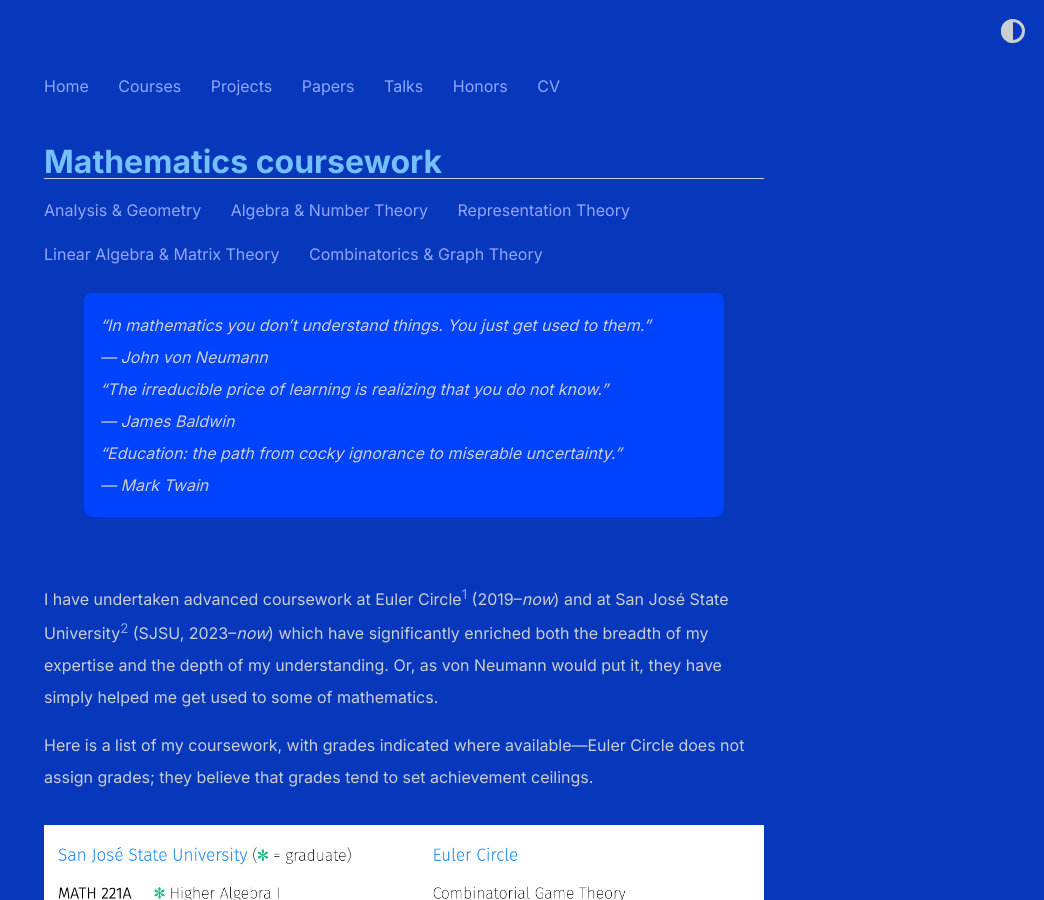
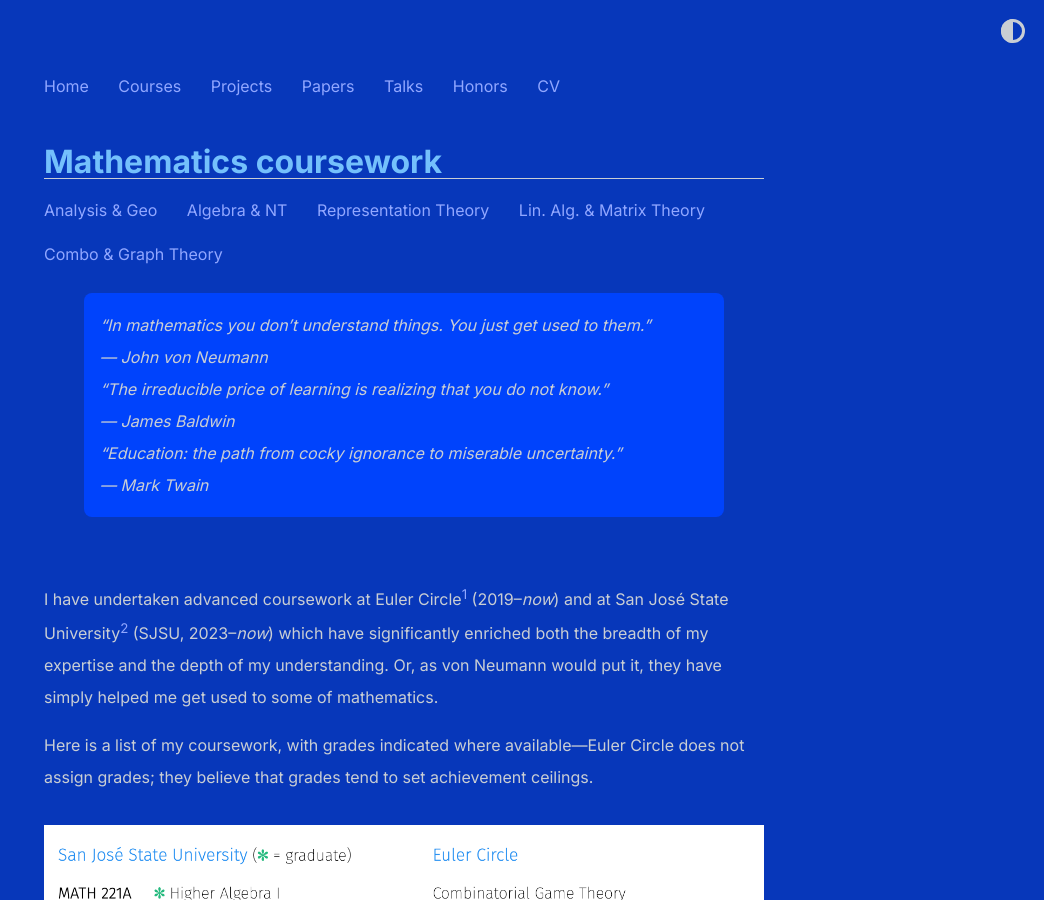
Before and after one commit to shihankanungo/shihankanungo.github.io, a Jekyll site: the page built from courses.md, in a window 1280 px wide and 900 px high. Shown: the whole window, without its empty margins (236-1280 px from the left). Built offline with Jekyll 4.4.1, drawn with Linux system fonts in a browser that asks for light colours.

Commit message:
Update home.yml

```diff
--- a/_data/home.yml
+++ b/_data/home.yml
@@ -59,19 +59,19 @@ mop_entries:
     url: mop#the-end
 
 course_entries:
-  - title: Analysis & Geometry
+  - title: Analysis & Geo
     url: courses#analysis-and-geometry
 
-  - title: Algebra & Number Theory
+  - title: Algebra & NT
     url: courses#algebra-and-number-theory
 
   - title: Representation Theory
     url: courses#representation-theory
 
-  - title: Linear Algebra & Matrix Theory
+  - title: Lin. Alg. & Matrix Theory
     url: courses#linear-algebra-and-matrix-theory
 
-  - title: Combinatorics & Graph Theory
+  - title: Combo & Graph Theory
     url: courses#combinatorics-and-graph-theory
 
 project_entries:
```
